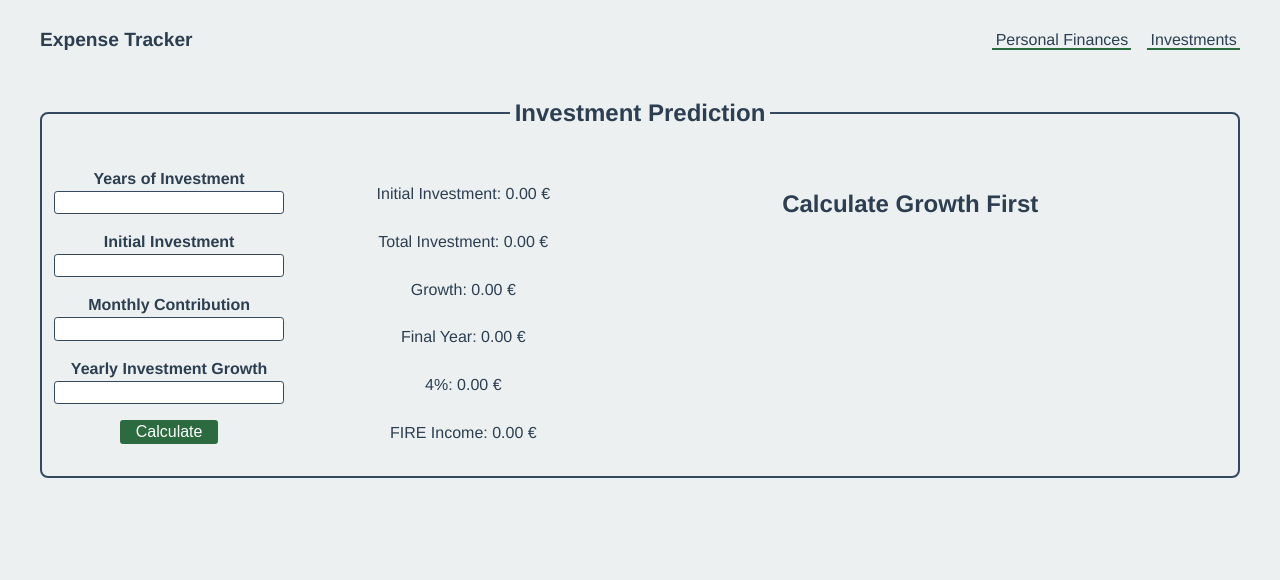
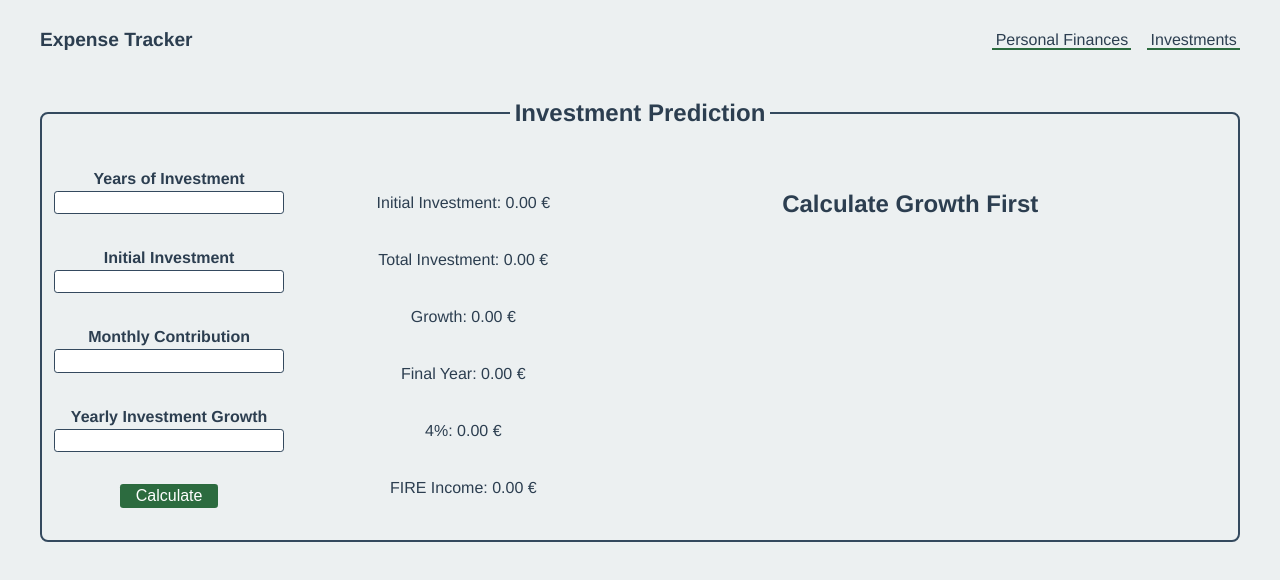
Before and after one commit to andrebarros7201/expense-tracker, a React (Vite) app: page /investments in a window 1280 px wide. Shown: the top 580 px of the page. Built offline with nearby package versions, Linux system fonts and the light colour scheme.

Commit message:
increase gap between form fields

```diff
--- a/src/components/investmentPrediction/components/investmentPredictionForm/investmentPredictionForm.module.scss
+++ b/src/components/investmentPrediction/components/investmentPredictionForm/investmentPredictionForm.module.scss
@@ -5,7 +5,7 @@
   display: flex;
   flex-direction: column;
   flex-wrap: nowrap;
-  gap: 1rem;
+  gap: 2rem;
   justify-content: flex-start;
   align-items: center;
   padding-bottom: 1rem;
```
